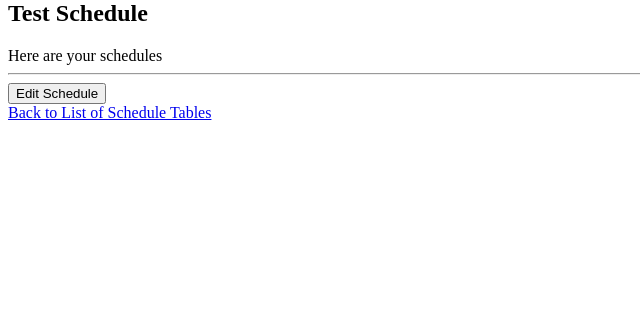
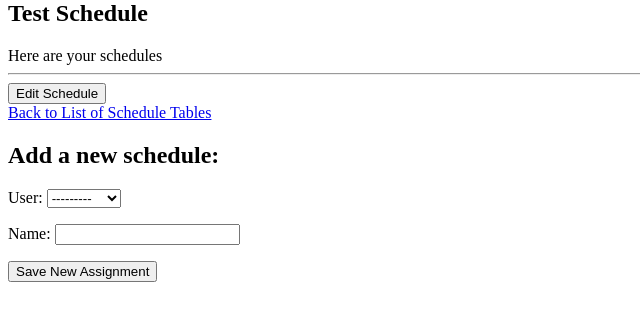
Before and after one commit to etaliae/CS42-MS, a Django app: template magis_sawrapped/schedo/templates/Schedo/schedo_details.html in a window 1280 px wide. Shown: the part 20-341 px from the top of the page, without its empty margins (0-640 px from the left). Run offline with Django 5.2, Linux system fonts and the light colour scheme; the template is opened without the code that fills it: values that come from a table or form of the project are taken from there, others are empty; data comes from the database, SQL or seed files in the repository; parts of the project's set-up code (start-up, migrations or seed data) failed here and were passed over.

Commit message:
Schedo Add UserSchedule
Schedo app can now add a UserSchedule via the form found in the UserTable details

```diff
--- a/magis_sawrapped/schedo/models.py
+++ b/magis_sawrapped/schedo/models.py
@@ -122,6 +122,9 @@ class UserTable(models.Model):
     name = models.CharField(max_length=50)
     time_created = models.DateField(auto_now=False, auto_now_add=True)
 
+    def save(self, *args, **kwargs):
+        super().save(*args, **kwargs)
+
     def __str__(self):
         return '{}: {}'.format(self.user, self.name)
 
@@ -133,5 +136,11 @@ class UserSchedule(models.Model):
     table = models.ForeignKey(UserTable, on_delete=models.CASCADE)
     schedule = models.ForeignKey(Schedule, on_delete=models.CASCADE)
 
+    def save(self, *args, **kwargs):
+        super().save(*args, **kwargs)
+
     def __str__(self):
         return '{}: {}'.format(self.table, self.schedule)
+
+    def get_absolute_url(self):
+        return str(self.pk)
--- a/magis_sawrapped/schedo/templates/Schedo/schedo_details.html
+++ b/magis_sawrapped/schedo/templates/Schedo/schedo_details.html
@@ -27,3 +27,25 @@
         <a href="../../">Back to List of Schedule Tables</a>
     </div>
 {% endblock %}
+
+{% block form %}
+    <h2>Add a new schedule:</h2>
+
+    {{ form.non_field_errors }}
+    {% for field in form %}
+        {% if field.errors %}
+            <p>{{ field.label }} has the following errors:</p>
+            <ul>
+            {% for error in field.errors %}
+                <li>{{ error }}</li>
+            {% endfor %}
+            </ul>
+        {% endif %}
+    {% endfor %}
+
+    <form method="post">
+        {% csrf_token %}
+        {{ form.as_p }}
+        <input type="submit" value="Save New Assignment">
+    </form>
+{% endblock %}
--- a/magis_sawrapped/schedo/templates/schedo.html
+++ b/magis_sawrapped/schedo/templates/schedo.html
@@ -16,6 +16,9 @@
     <div id="main">
         {% block content %}{% endblock %}
     </div>
+    <div id="form">
+        {% block form %}{% endblock %}
+    </div>
     <div id="footer">
         {% block footer %}{% endblock %}
     </div>
--- a/magis_sawrapped/schedo/views.py
+++ b/magis_sawrapped/schedo/views.py
@@ -9,7 +9,7 @@ from django_filters.views import FilterView
 
 from .models import UserSchedule, UserTable
 from .tables import UScheduleHTMxTable
-from .forms import UserTableForm
+from .forms import UserTableForm, UserScheduleForm
 
 
 def index(request):
@@ -27,6 +27,8 @@ class UserTableDetailView(TemplateView):
         context['thisTable'] = thisTable
           # Filter on userTable name column
         context['userSchedules'] = UserSchedule.objects.filter(table__name = thisTable.name)
+        context['form'] = UserScheduleForm
+        context['fields'] = fields = '__all__'
         return context
 
 class UserTableCreateView(CreateView):
```
Also changed, not shown: magis_sawrapped/schedo/templates/Schedo/schedo_add.html (added).
